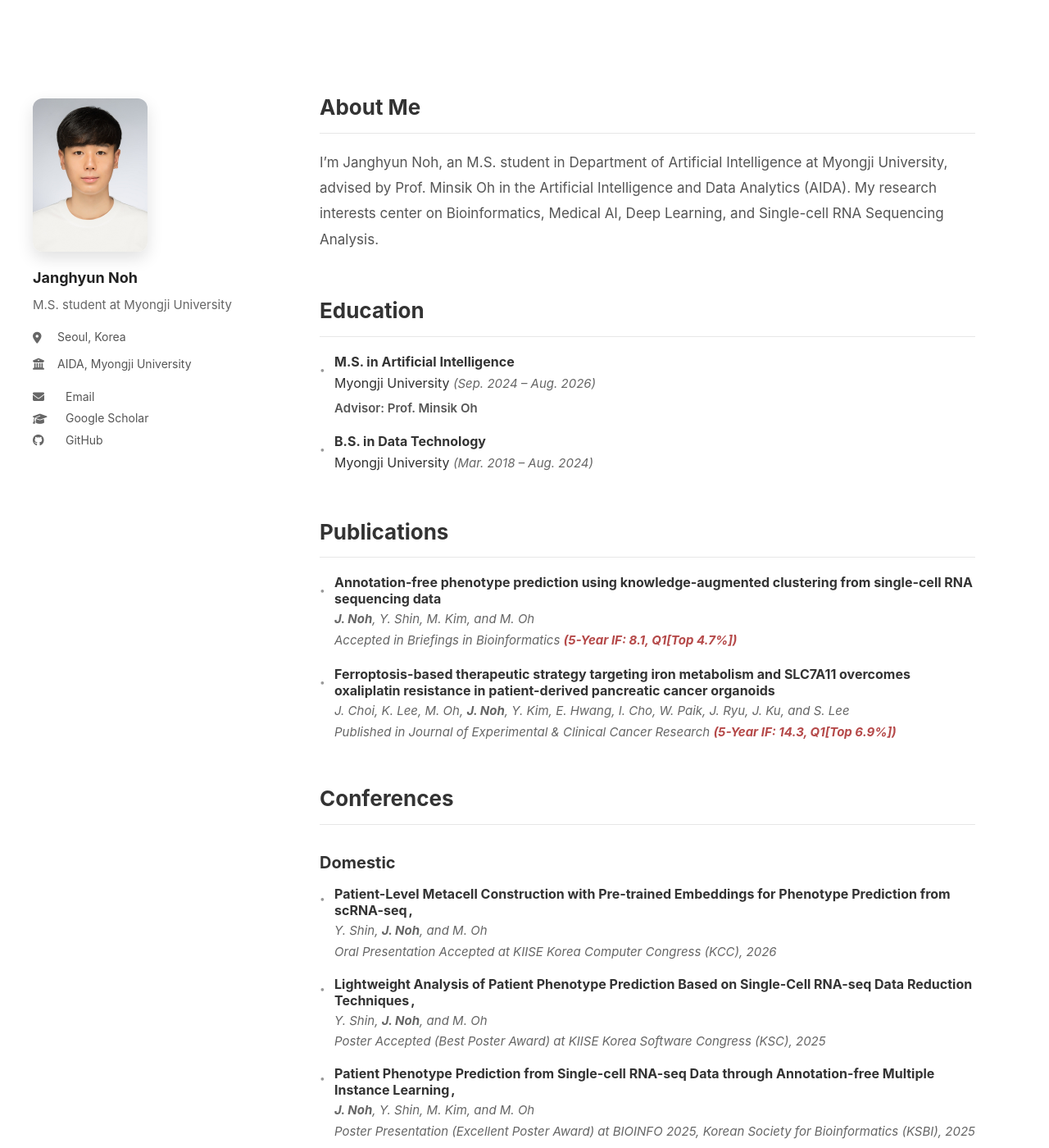
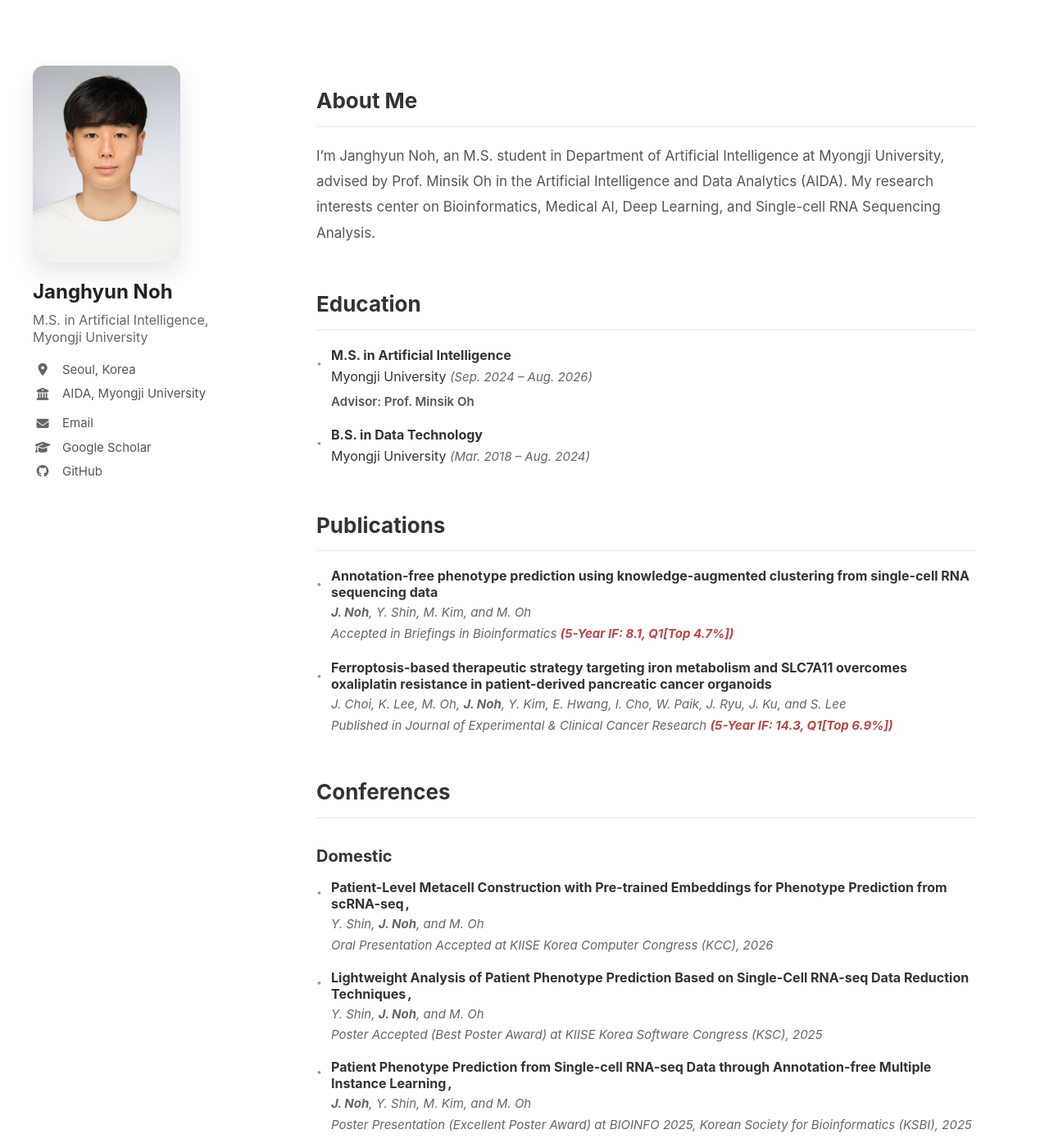
Before and after one commit to janghyunnoh/janghyunnoh.github.io, a Jekyll site: the page built from index.md, in a window 1280 px wide and 1400 px high. Shown: the whole window at 82% size. Built offline with Jekyll 4.4.1, drawn with Linux system fonts in a browser that asks for light colours.

Commit message:
Polish profile sidebar layout

```diff
--- a/_layouts/profile.html
+++ b/_layouts/profile.html
@@ -12,7 +12,7 @@
         <aside class="sidebar">
             <img src="{{ '/assets/img/profile.jpg' | relative_url }}" alt="Janghyun Noh" class="profile-image">
             <h1 class="name">Janghyun Noh</h1>
-            <p class="title">M.S. student at Myongji University</p>
+            <p class="title">M.S. in Artificial Intelligence, Myongji University</p>
 
             <div class="info-item">
                 <i class="fas fa-map-marker-alt"></i>
--- a/assets/css/profile.css
+++ b/assets/css/profile.css
@@ -14,72 +14,80 @@ body {
 .container {
     max-width: 1300px;
     margin: 0 auto;
-    padding: 60px 40px;
+    padding: 52px 40px;
     display: grid;
-    grid-template-columns: 300px 1fr;
-    gap: 0px;
+    grid-template-columns: 260px 1fr;
+    gap: 36px;
 }
 
 /* Sidebar Styles */
 .sidebar {
     position: sticky;
-    top: 60px;
+    top: 52px;
     height: fit-content;
-    margin-top: 60px;
+    margin-top: 28px;
 }
 
 .profile-image {
-    width: 140%;
-    max-width: 140px;
+    width: 180px;
+    max-width: 100%;
+    aspect-ratio: 3 / 4;
     height: auto;
-    border-radius: 12px;
-    margin-bottom: 18px;
-    box-shadow: 0 8px 20px rgba(0,0,0,0.12);
+    object-fit: cover;
+    border-radius: 14px;
+    margin-bottom: 22px;
+    box-shadow: 0 12px 28px rgba(0,0,0,0.10);
     display: block;
 }
 
 .name {
-    font-size: 18px;
+    font-size: 24px;
+    line-height: 1.15;
     font-weight: 700;
     color: #222;
-    margin-bottom: 8px;
+    margin-bottom: 10px;
 }
 
 .title {
-    font-size: 15px;
+    font-size: 16px;
     color: #666;
     margin-bottom: 18px;
-    line-height: 1.4;
+    line-height: 1.35;
 }
 
 .info-item {
-    display: flex;
+    display: grid;
+    grid-template-columns: 24px 1fr;
     align-items: center;
-    margin-bottom: 10px;
-    font-size: 14px;
+    column-gap: 12px;
+    margin-bottom: 9px;
+    font-size: 15px;
     color: #555;
+    line-height: 1.35;
 }
 
 .info-item i {
-    width: 20px;
-    margin-right: 10px;
+    width: 24px;
+    margin-right: 0;
     color: #666;
+    text-align: center;
 }
 
 .links {
-    margin-top: 20px;
+    margin-top: 16px;
 }
 
 .link-item {
-    display: flex;
+    display: grid;
+    grid-template-columns: 24px 1fr;
     align-items: center;
+    column-gap: 12px;
     color: #555;
     text-decoration: none;
-    margin-bottom: 8px;
-    font-size: 14px;
-    line-height: 1.3;
+    margin-bottom: 9px;
+    font-size: 15px;
+    line-height: 1.35;
     transition: color 0.2s;
-    gap: 10px;
 }
 
 .link-item:hover {
@@ -88,10 +96,11 @@ body {
 }
 
 .link-item i {
-    width: 20px;
-    margin-right: 10px;
+    width: 24px;
+    margin-right: 0;
     color: #666;
     flex-shrink: 0;
+    text-align: center;
 }
 
 /* LinkedIn icon color */
@@ -136,7 +145,7 @@ body {
     text-decoration: underline;
 }
 
-...main-content ul {
+.main-content ul {
     list-style: disc;
     --list-indent: 1.2em;
     padding-left: var(--list-indent);
```
